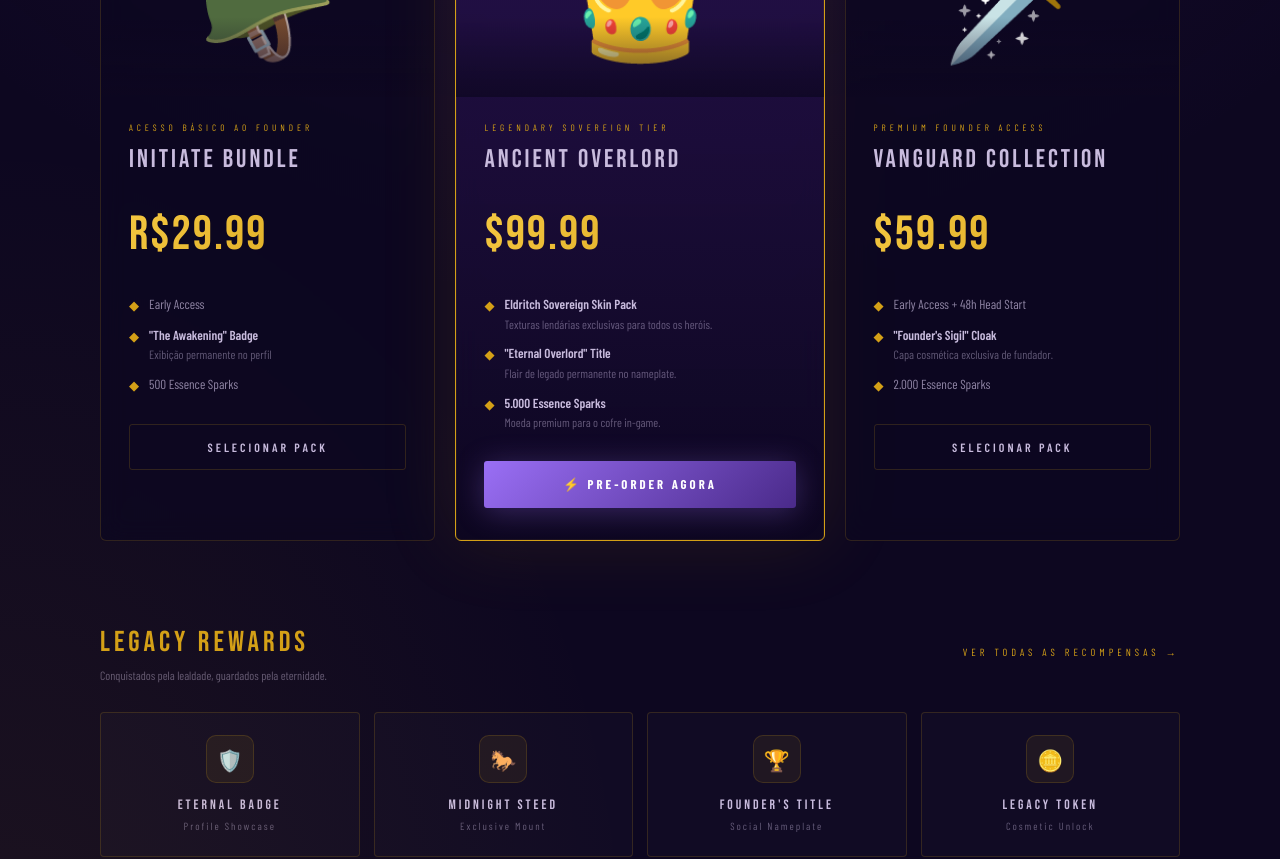
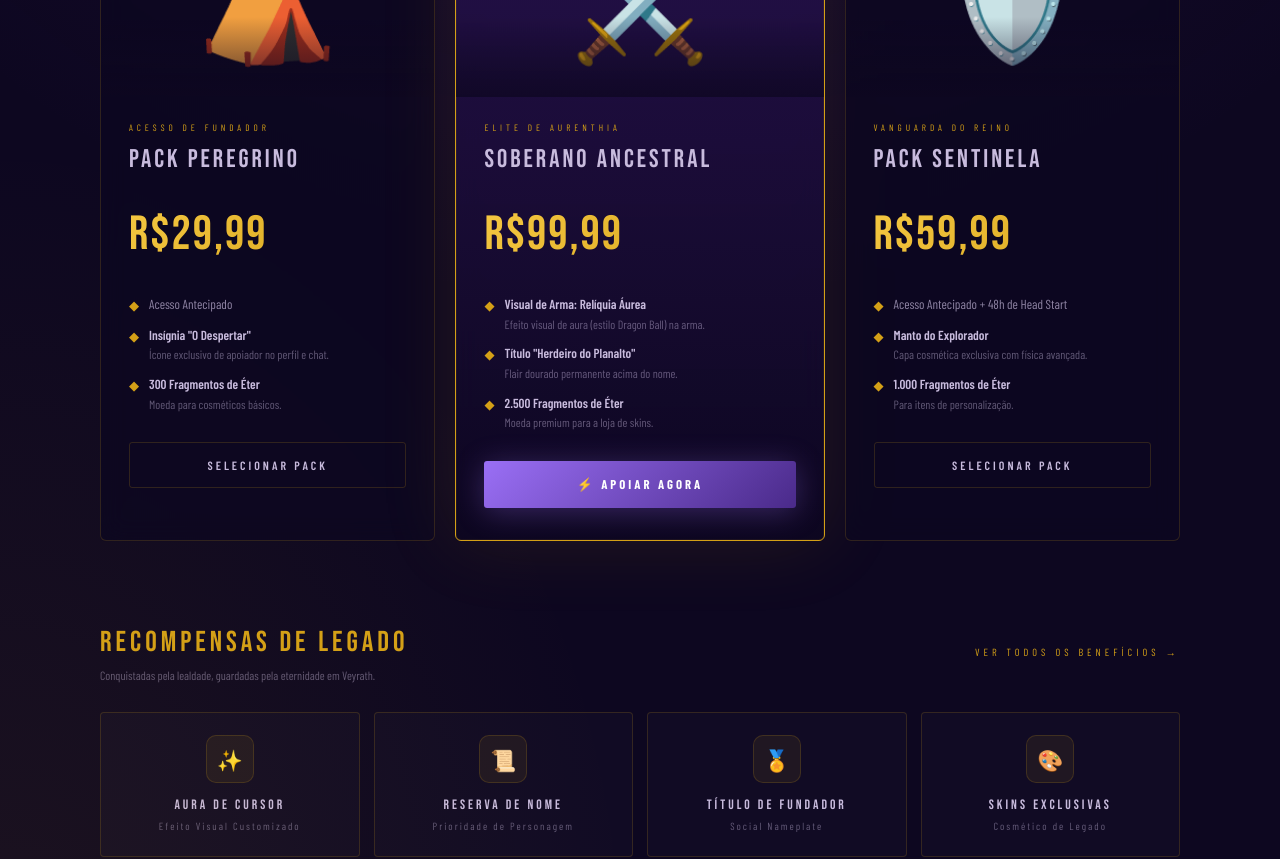
Before and after one commit to EMB-Ghost/VEYRATH-LandingPage, a Next.js app: page / in a window 1280 px wide. Shown: the part 5800-6659 px from the top of the page. Built offline with nearby package versions, Linux system fonts and the light colour scheme; a web font is replaced by a local one.

Commit message:
Update package details and partner information

```diff
--- a/src/data/site.ts
+++ b/src/data/site.ts
@@ -259,77 +259,77 @@ export const preorder = {
   },
   packages: [
     {
-      id: "initiate",
+      id: "peregrino",
       featured: false,
-      emoji: "🪖",
-      tier: "Acesso Básico ao Founder",
-      name: "Initiate Bundle",
-      price: "R$29.99",
+      emoji: "⛺",
+      tier: "Acesso de Fundador",
+      name: "Pack Peregrino",
+      price: "R$29,99",
       features: [
-        { main: "Early Access" },
+        { main: "Acesso Antecipado" },
         {
-          main: '"The Awakening" Badge',
-          sub: "Exibição permanente no perfil",
+          main: 'Insígnia "O Despertar"',
+          sub: "Ícone exclusivo de apoiador no perfil e chat.",
         },
-        { main: "500 Essence Sparks" },
+        { main: "300 Fragmentos de Éter", sub: "Moeda para cosméticos básicos." },
       ],
       ctaLabel: "Selecionar Pack",
       ctaStyle: "outline",
     },
     {
-      id: "overlord",
+      id: "soberano",
       featured: true,
       featuredLabel: "Mais Popular",
-      emoji: "👑",
-      tier: "Legendary Sovereign Tier",
-      name: "Ancient Overlord",
-      price: "$99.99",
+      emoji: "⚔️",
+      tier: "Elite de Aurenthia",
+      name: "Soberano Ancestral",
+      price: "R$99,99",
       features: [
         {
-          main: "Eldritch Sovereign Skin Pack",
-          sub: "Texturas lendárias exclusivas para todos os heróis.",
+          main: "Visual de Arma: Relíquia Áurea",
+          sub: "Efeito visual de aura (estilo Dragon Ball) na arma.",
         },
         {
-          main: '"Eternal Overlord" Title',
-          sub: "Flair de legado permanente no nameplate.",
+          main: 'Título "Herdeiro do Planalto"',
+          sub: "Flair dourado permanente acima do nome.",
         },
         {
-          main: "5.000 Essence Sparks",
-          sub: "Moeda premium para o cofre in-game.",
+          main: "2.500 Fragmentos de Éter",
+          sub: "Moeda premium para a loja de skins.",
         },
       ],
-      ctaLabel: "⚡ Pre-Order Agora",
+      ctaLabel: "⚡ Apoiar Agora",
       ctaStyle: "fill",
     },
     {
-      id: "vanguard",
+      id: "sentinela",
       featured: false,
-      emoji: "🗡️",
-      tier: "Premium Founder Access",
-      name: "Vanguard Collection",
-      price: "$59.99",
+      emoji: "🛡️",
+      tier: "Vanguarda do Reino",
+      name: "Pack Sentinela",
+      price: "R$59,99",
       features: [
-        { main: "Early Access + 48h Head Start" },
+        { main: "Acesso Antecipado + 48h de Head Start" },
         {
-          main: '"Founder\'s Sigil" Cloak',
-          sub: "Capa cosmética exclusiva de fundador.",
+          main: "Manto do Explorador",
+          sub: "Capa cosmética exclusiva com física avançada.",
         },
-        { main: "2.000 Essence Sparks" },
+        { main: "1.000 Fragmentos de Éter", sub: "Para itens de personalização." },
       ],
       ctaLabel: "Selecionar Pack",
       ctaStyle: "outline",
     },
   ],
   legacyRewards: {
-    title: "Legacy Rewards",
-    subtitle: "Conquistados pela lealdade, guardados pela eternidade.",
-    viewAllLabel: "Ver Todas as Recompensas →",
+    title: "Recompensas de Legado",
+    subtitle: "Conquistadas pela lealdade, guardadas pela eternidade em Veyrath.",
+    viewAllLabel: "Ver Todos os Benefícios →",
     viewAllHref: "#",
     items: [
-      { icon: "🛡️", name: "Eternal Badge", type: "Profile Showcase" },
-      { icon: "🐎", name: "Midnight Steed", type: "Exclusive Mount" },
-      { icon: "🏆", name: "Founder's Title", type: "Social Nameplate" },
-      { icon: "🪙", name: "Legacy Token", type: "Cosmetic Unlock" },
+      { icon: "✨", name: "Aura de Cursor", type: "Efeito Visual Customizado" },
+      { icon: "📜", name: "Reserva de Nome", type: "Prioridade de Personagem" },
+      { icon: "🏅", name: "Título de Fundador", type: "Social Nameplate" },
+      { icon: "🎨", name: "Skins Exclusivas", type: "Cosmético de Legado" },
     ],
   },
 };
@@ -351,7 +351,7 @@ export const ctaFinal = {
 export const partners = {
   label: "Partner Spotlight",
   chips: [
-    { label: "🎮 Alofune" },
+    { label: "🎮 Ghost" },
     { label: "𝕏 Twitter / X" },
     { label: "▶ YouTube Gaming" },
     { label: "🎮 GamersHub" },
@@ -360,12 +360,12 @@ export const partners = {
   streamers: [
     {
       avatar: "🎮",
-      name: "Alorine Game",
+      name: "KaueRamone, torto de Notre-Dame",
       platform: "STREAMER · TWITCH",
     },
     {
       avatar: "⚔️",
-      name: "Dlax Bohilaras",
+      name: "Thales, Rei deles",
       platform: "STREAMER · TWITCH",
     },
   ],
```
